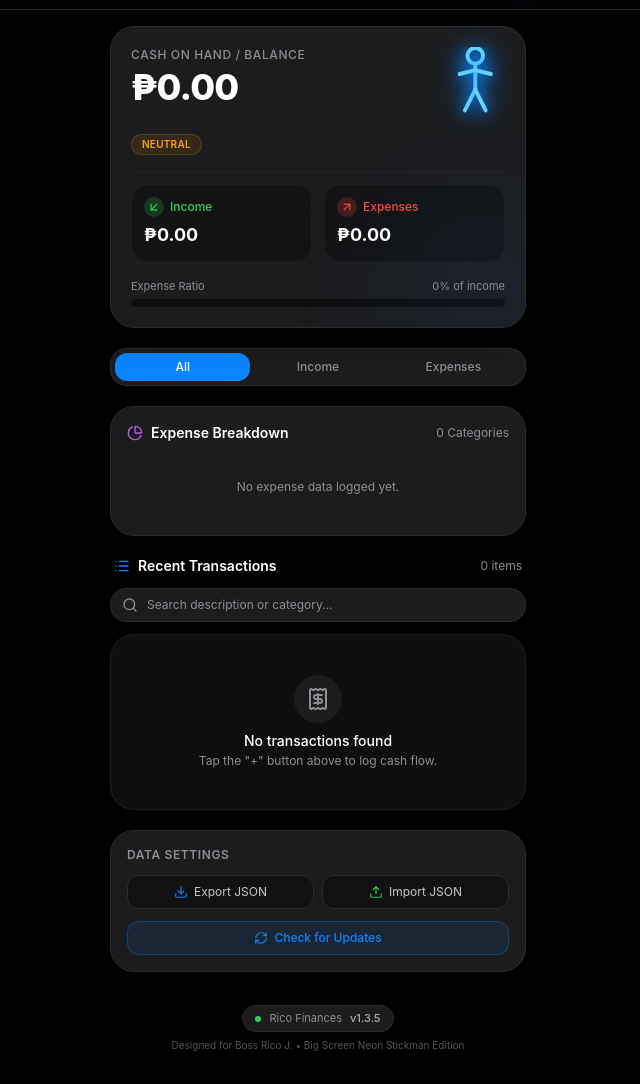
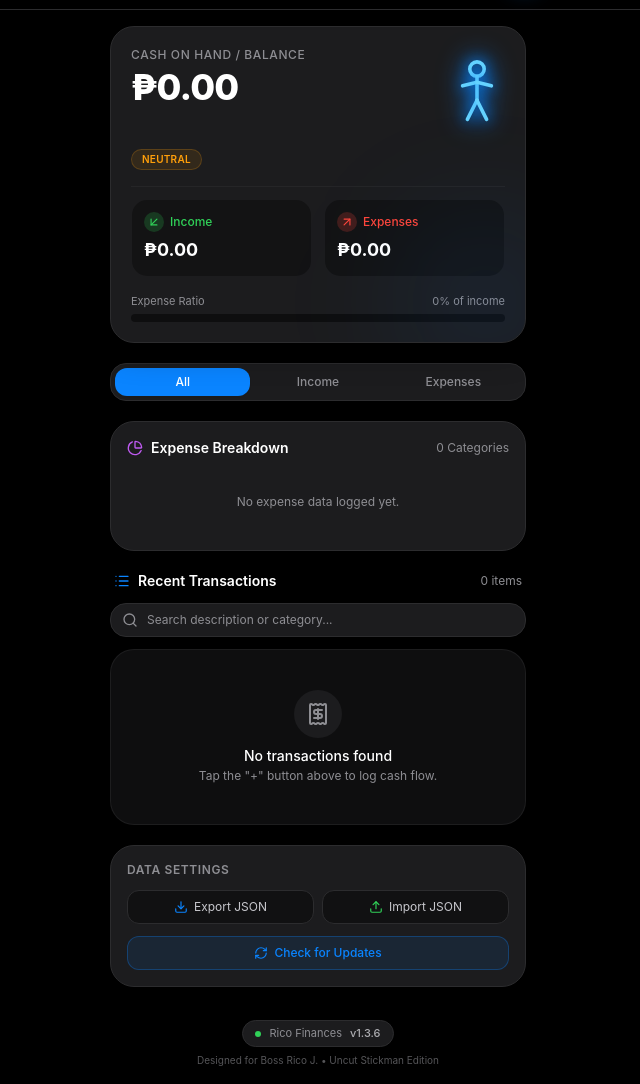
Before and after one commit to fibast18/personal-finances, a plain HTML site: page index.html in a window 1280 px wide. Shown: the part 59-1143 px from the top of the page, without its empty margins (322-962 px from the left). Drawn offline with nearby package versions, Linux system fonts and the light colour scheme.

Commit message:
Update stickman canvas and version to v1.3.6
Updated the stickman canvas size and description, changed app version to v1.3.6, and modified comments for clarity.

```diff
--- a/index.html
+++ b/index.html
@@ -130,9 +130,9 @@
                     </div>
                 </div>
 
-                <!-- Big Expanded Neon Blue Animated Stickman taking up the right side space -->
+                <!-- Big Expanded Neon Blue Animated Stickman with Full Height Room -->
                 <div class="flex flex-col items-center">
-                    <canvas id="stickmanCanvas" width="70" height="75" class="cursor-pointer filter drop-shadow-[0_0_12px_#0a84ff]" onclick="switchStickmanAction()" title="Tap to switch action"></canvas>
+                    <canvas id="stickmanCanvas" width="75" height="90" class="cursor-pointer filter drop-shadow-[0_0_12px_#0a84ff]" onclick="switchStickmanAction()" title="Tap to switch action"></canvas>
                 </div>
             </div>
 
@@ -270,9 +270,9 @@
         <div class="inline-flex items-center gap-2 px-3 py-1 rounded-full bg-iosCardDark border border-iosBorderDark text-[11px] text-iosGray">
             <span class="w-1.5 h-1.5 rounded-full bg-iosGreen"></span>
             <span>Rico Finances</span>
-            <span class="text-iosGray2 font-medium">v1.3.5</span>
+            <span class="text-iosGray2 font-medium">v1.3.6</span>
         </div>
-        <p class="text-[10px] text-iosGray/60 mt-1.5">Designed for Boss Rico J. &bull; Big Screen Neon Stickman Edition</p>
+        <p class="text-[10px] text-iosGray/60 mt-1.5">Designed for Boss Rico J. &bull; Uncut Stickman Edition</p>
     </footer>
 
     <!-- Modal Drawer for Adding / Editing Transaction -->
@@ -349,7 +349,7 @@
 
     <!-- Application JavaScript -->
     <script>
-        const APP_VERSION = 'v1.3.5';
+        const APP_VERSION = 'v1.3.6';
 
         const EXPENSE_CATEGORIES = [
             { name: 'Food & Dining', icon: 'utensils', color: '#ff9f0a' },
@@ -453,7 +453,7 @@
         }
 
         // -------------------------------------------------------------
-        // BIG SCALED GLOWING NEON BLUE ANIMATED STICKMAN ENGINE (100 ACTIONS)
+        // FULLY PADDED GLOWING NEON BLUE ANIMATED STICKMAN ENGINE (100 ACTIONS)
         // -------------------------------------------------------------
         let currentActionIndex = 0;
         let animationFrameId = null;
@@ -468,7 +468,7 @@
                 render: function(ctx, f, w, h) {
                     const baseAction = STICKMAN_ACTIONS[i % 20].render;
                     ctx.save();
-                    ctx.translate(Math.sin(f * 0.05 + i) * 3, Math.cos(f * 0.05) * 3);
+                    ctx.translate(Math.sin(f * 0.05 + i) * 2, Math.cos(f * 0.05) * 2);
                     baseAction(ctx, f + i * 10, w, h);
                     ctx.restore();
                 }
@@ -493,10 +493,10 @@
 
                 const action = STICKMAN_ACTIONS[currentActionIndex];
                 ctx.save();
-                // Scale up coordinates for a bigger stickman representation
-                ctx.translate(10, 8);
-                ctx.scale(1.3, 1.3);
-                action.render(ctx, frame, canvas.width / 1.3, canvas.height / 1.3);
+                // Perfectly centered translation and scaling with ample bottom/top headroom
+                ctx.translate(14, 10);
+                ctx.scale(1.2, 1.2);
+                action.render(ctx, frame, canvas.width / 1.2, canvas.height / 1.2);
                 ctx.restore();
 
                 frame++;
```
